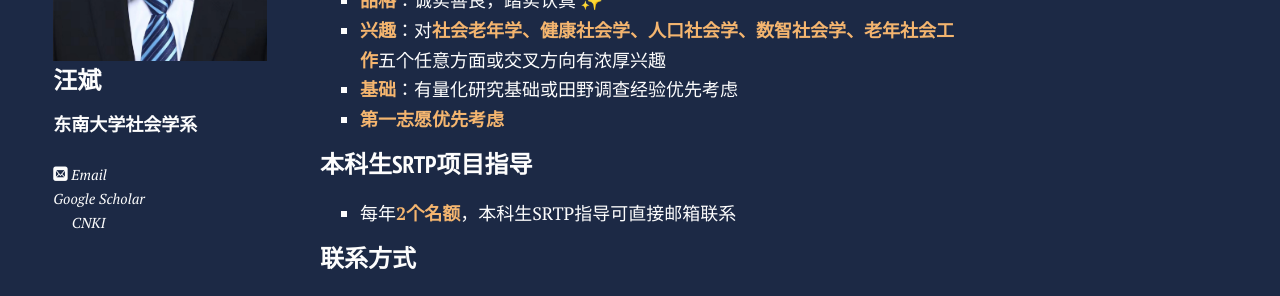
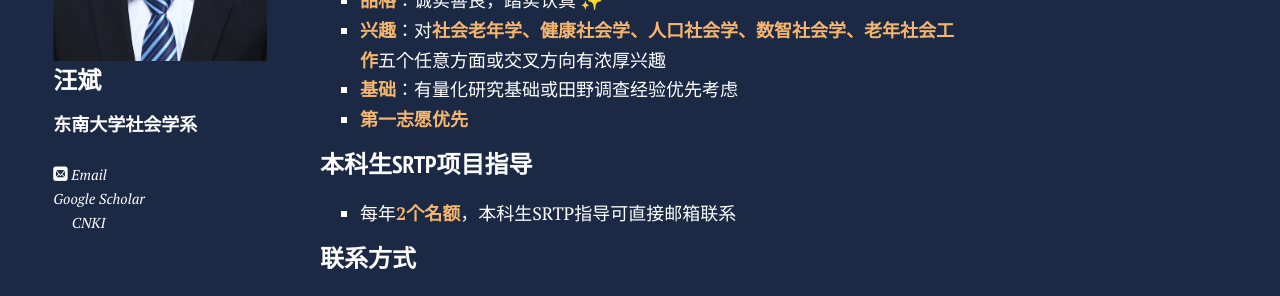
Before and after one commit to bwPhD/bwPhD.github.io, a Jekyll site: the page built from blogs.md, in a window 1280 px wide. Shown: the part 348-644 px from the top of the page. Built offline with Jekyll 4.4.1, drawn with Linux system fonts in a browser that asks for light colours; nearby versions of some CDN libraries; comment, search, counter and statistics services are not loaded; a style sheet for code colours, icons or effects is not loaded.

Commit message:
Update blogs.md

```diff
--- a/blogs.md
+++ b/blogs.md
@@ -13,7 +13,7 @@ title: 招生兴趣
 - **品格**：诚实善良，踏实认真 ✨
 - **兴趣**：对**社会老年学、健康社会学、人口社会学、数智社会学、老年社会工作**五个任意方面或交叉方向有浓厚兴趣
 - **基础**：有量化研究基础或田野调查经验优先考虑
-- **第一志愿优先考虑**
+- **第一志愿优先**
 
 ### 本科生SRTP项目指导
 - 每年**2个名额**，本科生SRTP指导可直接邮箱联系
```
